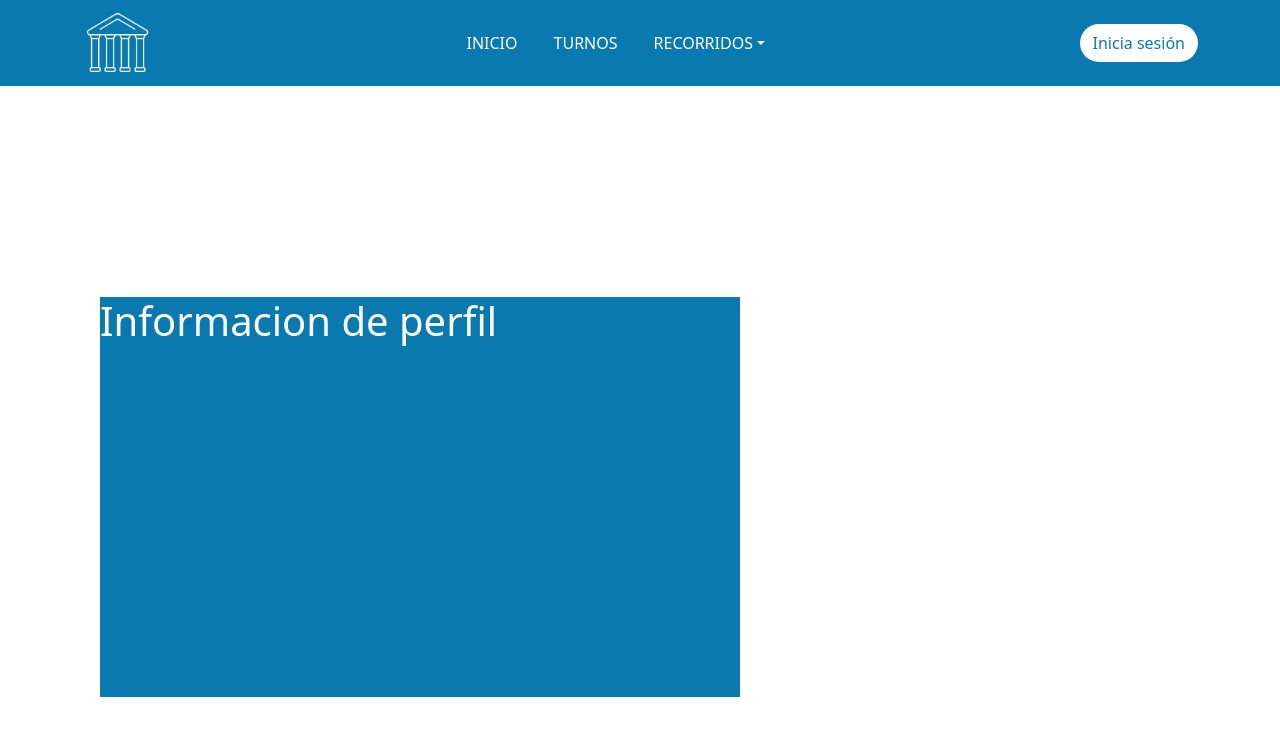
After one commit to EscuelaTecnica32/Olimpiadas2022, a PHP site: page /perfil.html in a window 1280 px wide. The commit adds this page. Shown: the top 736 px of the page. Run offline with PHP 8.4, Linux system fonts and the light colour scheme; some libraries are stand-ins or nearby versions.

Commit message:
vista de perfil
vista de perfil

```diff
--- a/olimpiadas/assets/estilos/styleR.css
+++ b/olimpiadas/assets/estilos/styleR.css
@@ -10,6 +10,15 @@ img.img{
   position: relative;
   width: 70px;
   height: 70px;
+}
+.perfil{
+  width: 50vw;
+  height: 50vh;
+  background-color: #0979b0;
+  position: relative;
+  top: 211px;
+  left: 100px;
+  color: white;
 }
 .icono{
   color:#fff
--- /dev/null
+++ b/olimpiadas/perfil.html
@@ -0,0 +1,60 @@
+<!DOCTYPE html>
+<html lang="en">
+
+<head>
+  <meta charset="UTF-8">
+  <meta name="viewport" content="width=device-width, initial-scale=1.0">
+  <title>Malba</title>
+  <link rel="icon" href="assets/imagenes/favicon.png">
+
+  <link rel="stylesheet" href="https://cdnjs.cloudflare.com/ajax/libs/twitter-bootstrap/5.1.0/css/bootstrap.min.css">
+  <link rel="stylesheet" href="https://cdnjs.cloudflare.com/ajax/libs/font-awesome/5.15.4/css/all.min.css">
+  <link rel="stylesheet" href="assets/estilos/styleR.css">
+</head>
+
+<body>
+  <header>
+    <nav class="navbar navbar-expand-lg">
+      <div class="container">
+        <div class="text-center">
+          <img class="img" src="assets/imagenes/favicon.png" alt="">
+        </div>
+        <button class="navbar-toggler collapsed" type="button" data-bs-toggle="collapse"
+          data-bs-target="#navbar-content">
+          <i class="fa-solid fa-bars icono"></i>
+        </button>
+        <div class="collapse navbar-collapse" id="navbar-content">
+          <ul class="navbar-nav mx-auto mb-2 mb-lg-0 text-sm-end">
+            <li class="nav-item">
+              <a class="nav-link" aria-current="page" href="index.html">INICIO</a>
+            </li>
+            <li class="nav-item">
+              <a class="nav-link" aria-current="page" href="turnos.html">TURNOS</a>
+            </li>
+            <li class="nav-item dropdown">
+              <a class="nav-link dropdown-toggle" data-bs-toggle="dropdown" data-bs-auto-close="outside">RECORRIDOS</a>
+              <ul class="dropdown-menu shadow">
+                <li><a class="dropdown-item" href="recorrido1.html">Recorrido 1</a></li>
+                <li><a class="dropdown-item" href="recorrido2.html">Recorrido 2</a></li>
+                <li><a class="dropdown-item" href="recorrido3.html">Recorrido 3</a></li>
+              </ul>
+            </li>
+          </ul>
+          <a class="btn" href="form.html">Inicia sesión</a>
+        </div>
+      </div>
+      </div>
+    </nav>
+  </header>
+    <div class="perfil">
+      <h1>Informacion de perfil</h1>
+    </div>
+
+
+  <script src="https://kit.fontawesome.com/b3b892b65b.js"></script>
+  <script src="https://cdnjs.cloudflare.com/ajax/libs/popper.js/2.9.2/umd/popper.min.js"></script>
+  <script src="https://cdnjs.cloudflare.com/ajax/libs/twitter-bootstrap/5.1.0/js/bootstrap.min.js"></script>
+
+</body>
+
+</html>
```
Also changed, not shown: olimpiadas/assets/imagenes/perfil.jpg (added).
